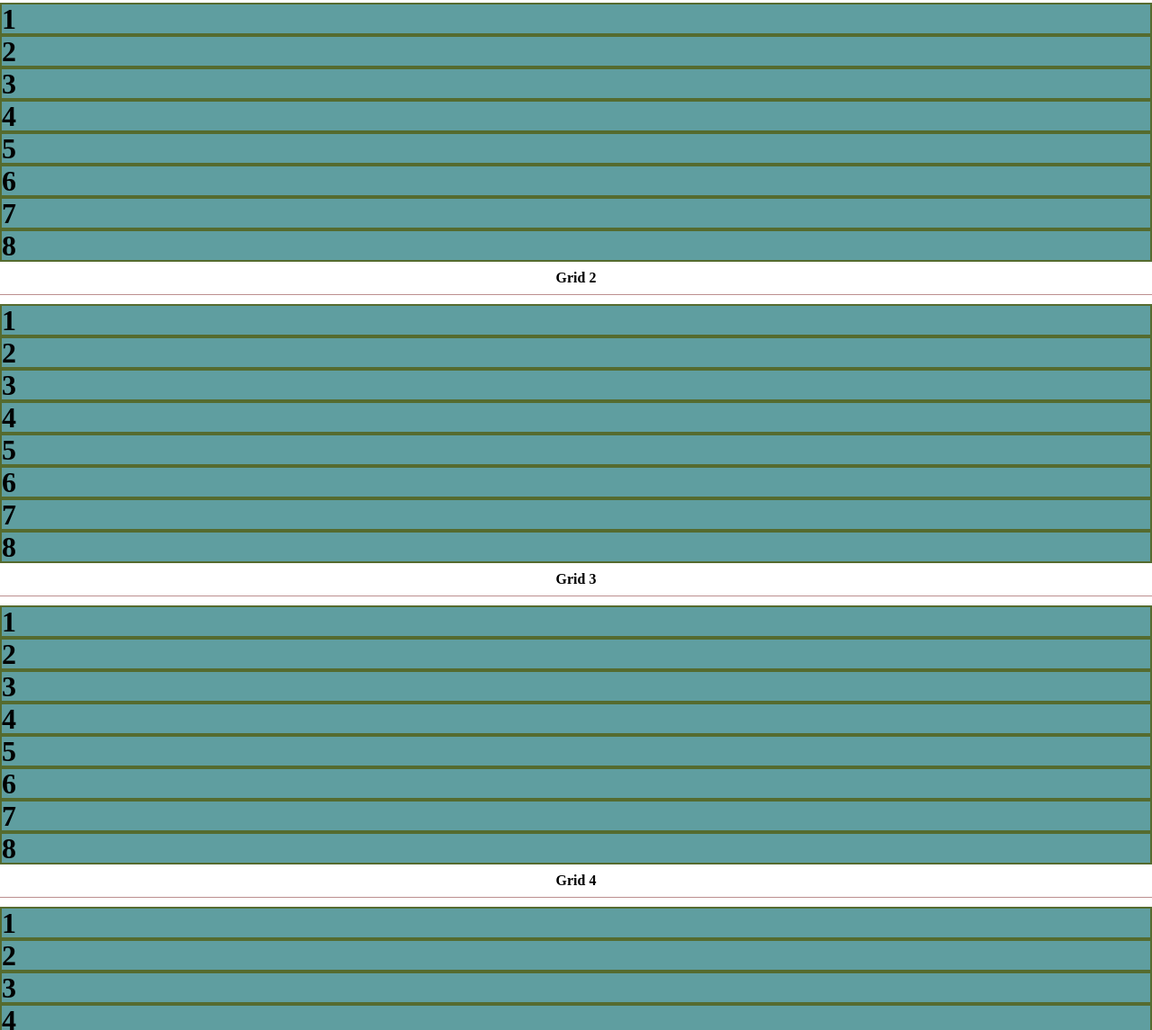
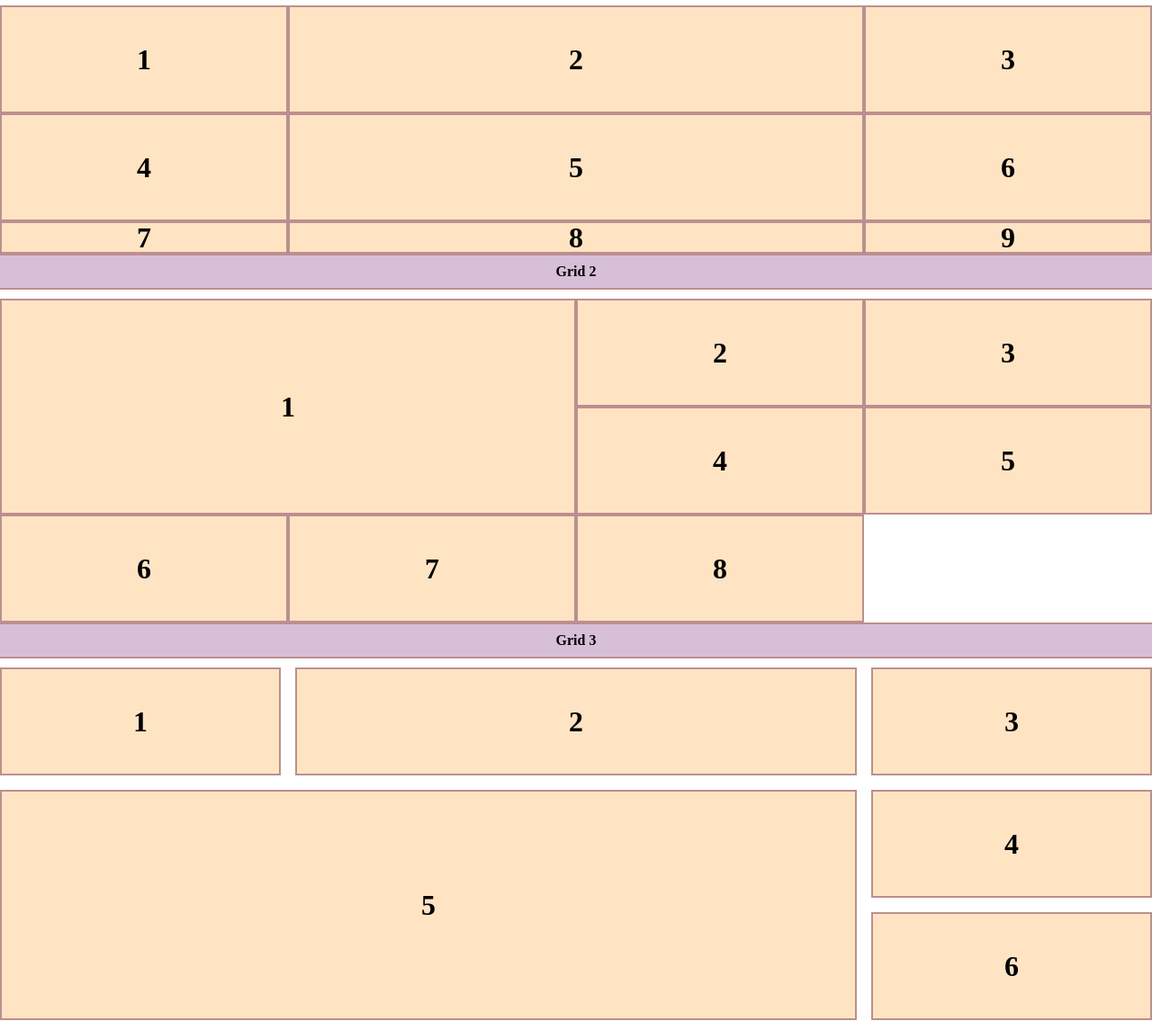
Before and after one commit to miln0109/week11, a plain HTML site: page index.html in a window 1280 px wide. Shown: the part 120-1265 px from the top of the page at 90% size. Drawn offline with Linux system fonts and the light colour scheme.

Commit message:
grid 1-3

```diff
--- a/css/main.css
+++ b/css/main.css
@@ -54,7 +54,7 @@ table {
 h1{
 	font-size: 36px;
 	font-weight: bold;
-	background-color: cornflowerblue;
+	background-color: blanchedalmond;
 	padding: 10px;
 	margin-bottom: 20px;
 }
@@ -64,13 +64,110 @@ h2{
 	font-weight: bold;
 	text-align: center;
 	padding: 10px;
-	border-bottom: 1px solid rosybrown;
+	background-color: thistle;
+	border-top: 2px solid rosybrown;
+	border-bottom: 2px solid rosybrown;
 	margin-bottom: 10px;
 }
 
 article div{
 	font-size: 32px;
 	font-weight: bold;
-	background-color: cadetblue;
-	border: 2px solid darkolivegreen;
+	background-color: bisque;
+	border: 2px solid rosybrown;
+
+	/* you can add flexbox inside of a grid or gird inside of flexbox */
+
+	display: flex;
+	justify-content: center;
+	align-items: center;
 }
+
+
+
+
+
+/* *********************************
+             Grid Styles
+*********************************** */
+
+section.one article{
+	/* Like display flex, you need to have a grid container with display:grid */
+	display: grid;
+	/* tell the grid how many columns it should have */
+	grid-template-columns: 1fr 2fr 1fr;
+	/* tell the gird how many olunmns it should have fr stamfs for fraction, and it means to use a part of the available space */
+
+	/* you can also control rows - but in this example the third row wont have a defined height */
+
+	grid-template-rows: 120px 120px;
+}
+
+section.two article{
+	display: grid;
+
+	/*  with grif, you an explicit grid (what you define) and implicit gridf (what the browser automatically fills out */
+
+	grid-template-columns: repeat(4, 11fr);
+
+	/* for rows, you can tell each row to automatically take on a property, no matter how many  */
+
+	grid-auto-rows: 120px;
+
+	/* tell the grid to automaticall fill spaces left by elemnts that were too big */
+	grid-auto-flow: dense;
+}
+
+section.two div:nth-child(1){
+	/* you can tell a cell to star and end at a row or colimn */
+	grid-column-start: 1;
+	grid-column-end: 3;
+
+	grid-row-start: 1;
+	grid-row-end: 3;
+
+}
+seciton.two div:nth-child(2){
+	grid-column-start: 3;
+	grid-column-end: 5;
+
+	grid-row-start: 2;
+	grid-row-end: 3;
+}
+
+seciton.two div:nth-child(6){
+	grid-column-start: 1;
+
+	/* you can use span to tell it o strech across spepcific number of columns */
+	grid-column-end: span 4;
+}
+
+section.three article{
+	display: grid;
+
+	grid-template-columns: 1fr 2fr 1fr;
+	grid-auto-rows: 120px;
+	grid-auto-flow: dense;
+
+	/* you can put space between rows and columms with gap */
+	gap: 1em 1em;
+}
+
+section.three div:nth-child (2){
+	/* anothre way to move grid cells is with order by deful everuting has an order of 0 - anything with a higher  order comes later, anything with  a lower order comes earlier */
+	order: 1;
+
+}
+
+section.three div:nth-child(5){
+	grid-area: 2 / 1 / span 2/ span 2;
+	/* this is equivalent to writing
+	grid column start: 2
+	grid column end: span 2
+	grid row start: 1
+	grid row wend: span 2 */
+}
+
+/* *********************************
+             Grid Mapping
+*********************************** */
--- a/index.html
+++ b/index.html
@@ -37,6 +37,7 @@
                     <div><p>6</p></div>
                     <div><p>7</p></div>
                     <div><p>8</p></div>
+                    <div><p>9</p></div>
                 </article>
             </section>
 
```
